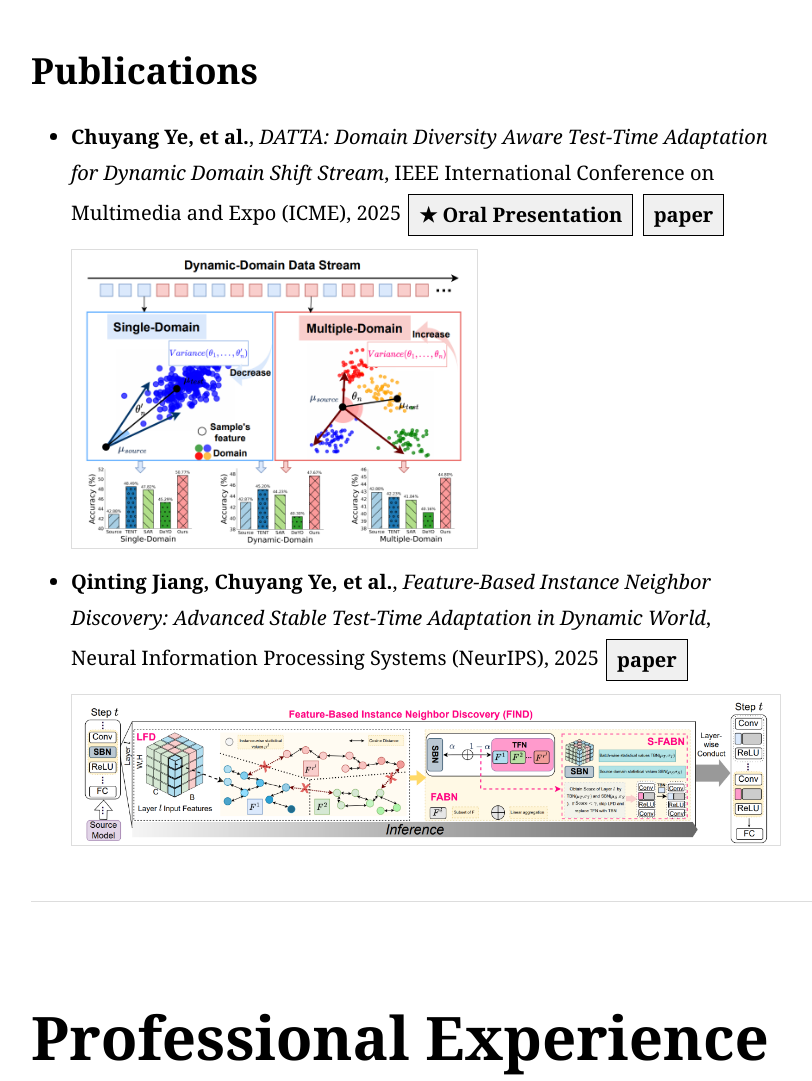
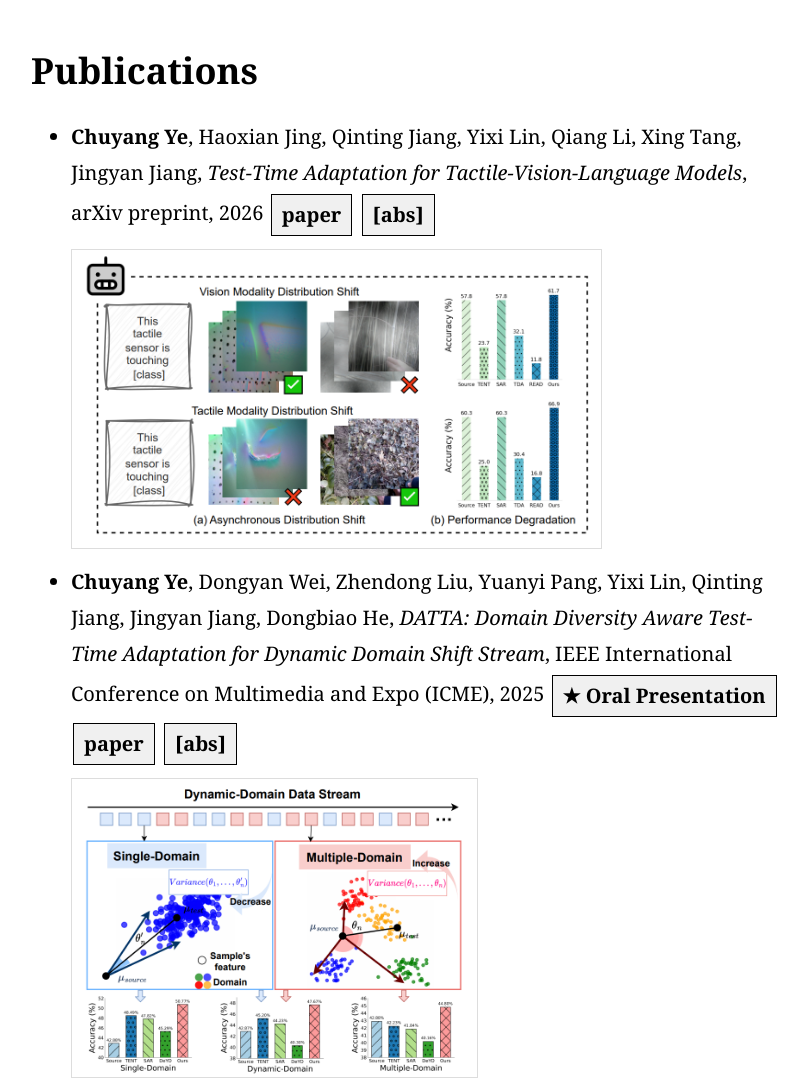
Before and after one commit to ChuyangYeyoung/chuyangyeyoung.github.io, a website: page index.html in a window 1280 px wide. Shown: the part 1947-3028 px from the top of the page, without its empty margins (39-851 px from the left). Drawn offline with nearby package versions, Linux system fonts and the light colour scheme.

Commit message:
Add TVL TTA paper, abstracts, and abs toggle feature
- Add new paper: Test-Time Adaptation for Tactile-Vision-Language Models (arXiv 2602.15873)
- Expand all author lists from "et al." to full names
- Add abstract field to all three publications
- Add [abs] toggle button to show/hide abstracts inline
- Add TVL_TTA_overview.png for the new paper

Co-Authored-By: Claude Sonnet 4.6 <noreply@anthropic.com>

```diff
--- a/css/style.css
+++ b/css/style.css
@@ -525,6 +525,38 @@ html {
 }
 
 /* ===========================
+   Publication Abstract
+   =========================== */
+.abs-toggle {
+    display: inline-block;
+    margin-left: 4px;
+    padding: 1px 5px;
+    font-size: 0.75em;
+    color: var(--primary-color);
+    border: 1px solid var(--primary-color);
+    border-radius: 3px;
+    cursor: pointer;
+    text-decoration: none;
+    vertical-align: middle;
+    opacity: 0.7;
+    transition: opacity 0.2s;
+}
+.abs-toggle:hover {
+    opacity: 1;
+    text-decoration: none;
+}
+.abstract-text {
+    margin-top: 6px;
+    padding: 8px 12px;
+    font-size: 0.88em;
+    color: #555;
+    background: #f8f8f8;
+    border-left: 3px solid var(--primary-color);
+    border-radius: 0 3px 3px 0;
+    line-height: 1.6;
+}
+
+/* ===========================
    Print Styles
    =========================== */
 @media print {
--- a/data/content.json
+++ b/data/content.json
@@ -34,10 +34,22 @@
 ],
   "publications": [
     {
+      "title": "Test-Time Adaptation for Tactile-Vision-Language Models",
+      "authors": "Chuyang Ye, Haoxian Jing, Qinting Jiang, Yixi Lin, Qiang Li, Xing Tang, Jingyan Jiang",
+      "venue": "arXiv preprint",
+      "year": "2026",
+      "abstract": "Tactile-vision-language (TVL) models are increasingly deployed in real-world robotic and multimodal perception tasks, where test-time distribution shifts are unavoidable. Existing test-time adaptation (TTA) methods provide filtering in unimodal settings but lack explicit treatment of modality-wise reliability under asynchronous cross-modal shifts, leaving them brittle when some modalities become unreliable. We study TTA for TVL models under such shifts and propose a reliability-aware framework that estimates per-modality reliability from prediction uncertainty and perturbation-based responses. This shared reliability signal is used to (i) filter unreliable test samples, (ii) adaptively fuse tactile, visual, and language features, and (iii) regularize test-time optimization with a reliability-guided objective. On the TAG-C benchmark and additional TVL scenarios, our approach consistently outperforms strong TTA baselines, achieving accuracy gains of up to 49.9% under severe modality corruptions, underscoring the importance of explicit modality-wise reliability modeling for robust test-time adaptation.",
+      "links": {
+        "paper": "https://arxiv.org/abs/2602.15873"
+      },
+      "image": "images/publications/TVL_TTA_overview.png"
+    },
+    {
       "title": "DATTA: Domain Diversity Aware Test-Time Adaptation for Dynamic Domain Shift Stream",
-      "authors": "Chuyang Ye, et al.",
+      "authors": "Chuyang Ye, Dongyan Wei, Zhendong Liu, Yuanyi Pang, Yixi Lin, Qinting Jiang, Jingyan Jiang, Dongbiao He",
       "venue": "IEEE International Conference on Multimedia and Expo (ICME)",
       "year": "2025",
+      "abstract": "Test-Time Adaptation (TTA) addresses domain shifts between training and testing. However, existing methods assume a homogeneous target domain (e.g., single domain) at any given time. They fail to handle the dynamic nature of real-world data, where single-domain and multiple-domain distributions change over time. We identify that performance drops in multiple-domain scenarios are caused by batch normalization errors and gradient conflicts, which hinder adaptation. To solve these challenges, we propose Domain Diversity Adaptive Test-Time Adaptation (DATTA), the first approach to handle TTA under dynamic domain shift data streams. It is guided by a novel domain-diversity score. DATTA has three key components: a domain-diversity discriminator to recognize single- and multiple-domain patterns, domain-diversity adaptive batch normalization to combine source and test-time statistics, and domain-diversity adaptive fine-tuning to resolve gradient conflicts. Extensive experiments show that DATTA significantly outperforms state-of-the-art methods by up to 13%.",
       "links": {
         "paper": "https://ieeexplore.ieee.org/document/11209053"
       },
@@ -46,9 +58,10 @@
     },
     {
       "title": "Feature-Based Instance Neighbor Discovery: Advanced Stable Test-Time Adaptation in Dynamic World",
-      "authors": "Qinting Jiang, Chuyang Ye, et al.",
+      "authors": "Qinting Jiang, Chuyang Ye, Dongyan Wei, Bingli Wang, Yuan Xue, Jingyan Jiang, Zhi Wang",
       "venue": "Neural Information Processing Systems (NeurIPS)",
       "year": "2025",
+      "abstract": "Despite progress, deep neural networks still suffer performance declines under distribution shifts between training and test domains, leading to a substantial decrease in Quality of Experience (QoE) for applications. Existing test-time adaptation (TTA) methods are challenged by dynamic, multiple test distributions within batches. We observe that feature distributions across different domains inherently cluster into distinct groups with varying means and variances. This divergence reveals a critical limitation of previous global normalization strategies in TTA, which inevitably distort the original data characteristics. Based on this insight, we propose Feature-based Instance Neighbor Discovery (FIND), which comprises three key components: Layer-wise Feature Disentanglement (LFD), Feature Aware Batch Normalization (FABN) and Selective FABN (S-FABN). LFD stably captures features with similar distributions at each layer by constructing graph structures. While FABN optimally combines source statistics with test-time distribution specific statistics for robust feature representation. Finally, S-FABN determines which layers require feature partitioning and which can remain unified, thereby enhancing inference efficiency. Extensive experiments demonstrate that FIND significantly outperforms existing methods, achieving a 30% accuracy improvement in dynamic scenarios while maintaining computational efficiency.",
       "links": {
         "paper": "https://openreview.net/forum?id=bLXfEMe1Dk"
       },
--- a/js/main.js
+++ b/js/main.js
@@ -504,7 +504,8 @@ function populatePublications(publications) {
 
         // Authors
         if (pub.authors) {
-            html += '<strong>' + pub.authors + '</strong>, ';
+            const authorStr = pub.authors.replace('Chuyang Ye', '<strong>Chuyang Ye</strong>');
+            html += authorStr + ', ';
         }
 
         // Title in italics
@@ -543,6 +544,13 @@ function populatePublications(publications) {
             }
         }
 
+        // Abstract toggle
+        if (pub.abstract) {
+            const absId = 'abs-' + Math.random().toString(36).substr(2, 9);
+            html += '<a class="abs-toggle" data-target="' + absId + '">[abs]</a>';
+            html += '<div id="' + absId + '" class="abstract-text" style="display:none;">' + pub.abstract + '</div>';
+        }
+
         // Image
         if (pub.image) {
             html += '<br><div class="publication-image-container">';
@@ -552,6 +560,12 @@ function populatePublications(publications) {
 
         html += '</li>';
         pubList.append(html);
+    });
+
+    pubList.on('click', '.abs-toggle', function(e) {
+        e.preventDefault();
+        const target = $('#' + $(this).data('target'));
+        target.slideToggle(200);
     });
 }
 
```
Also changed, not shown: images/publications/TVL_TTA_overview.png (added).
